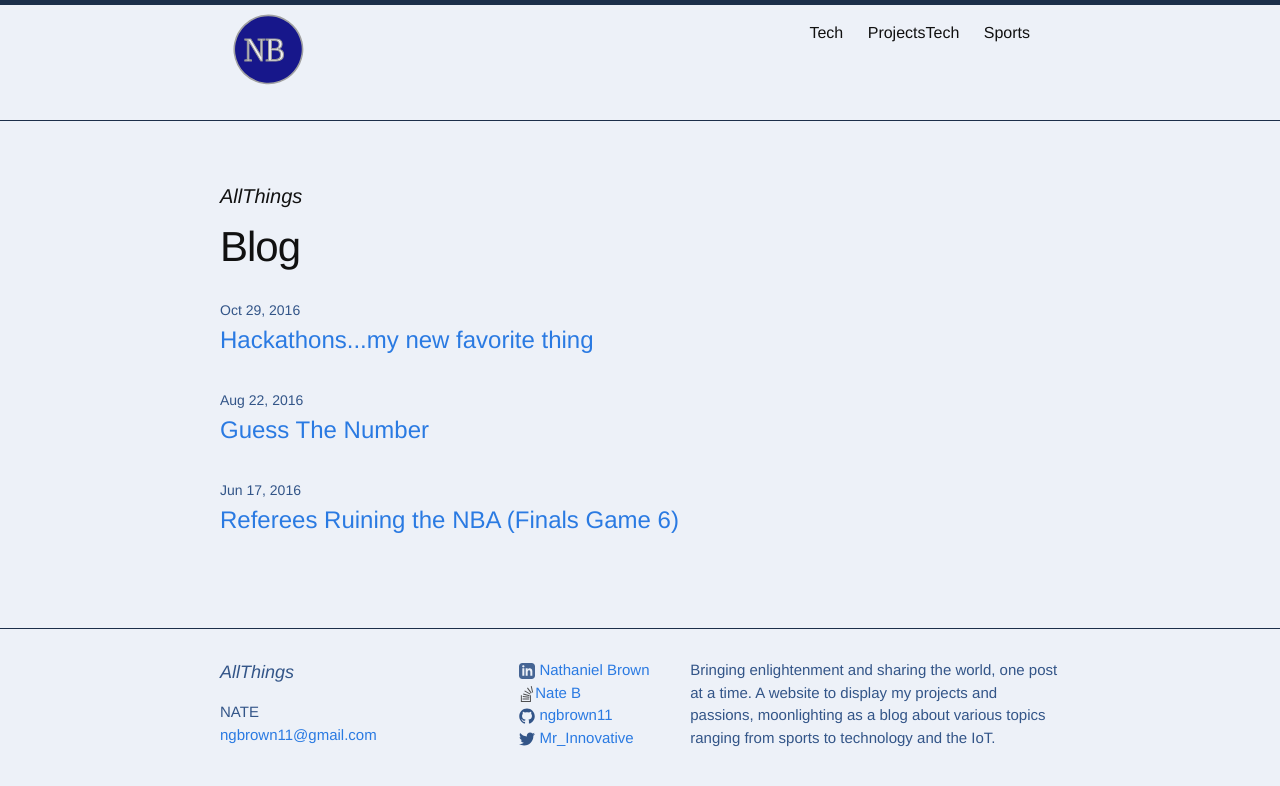
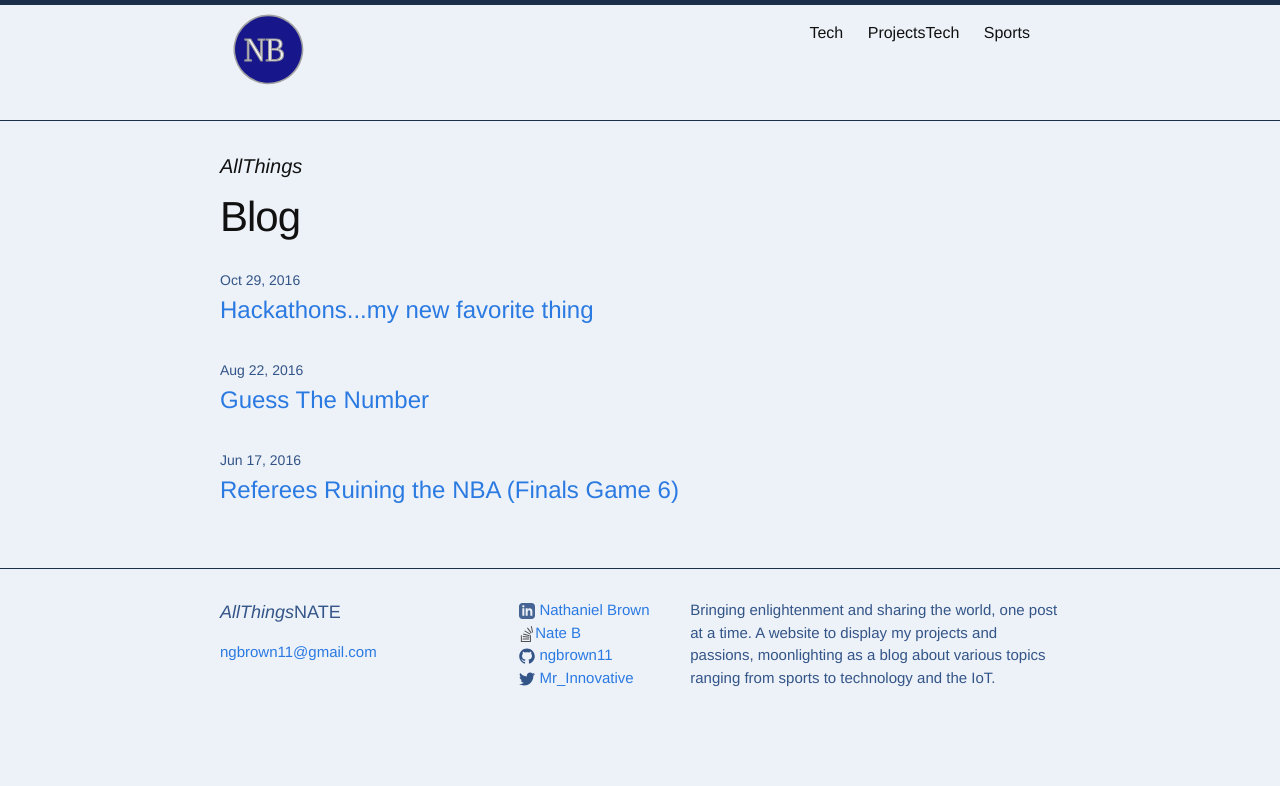
Before and after one commit to ngbrown11/ngbrown11.github.io, a Jekyll site: the page built from blog.md, in a window 1280 px wide. Shown: the top 786 px of the page. Built offline with Jekyll 4.4.1, drawn with Linux system fonts in a browser that asks for light colours; nearby versions of some CDN libraries.

Commit message:
Changed content width (& wrapper class in head-footer) & layout color. Edited posts yaml.

```diff
--- a/_includes/footer.html
+++ b/_includes/footer.html
@@ -1,11 +1,11 @@
 <footer class="site-footer">
 
-  <div class="wrapper">
+  <div class="wrapper-head-foot">
 
     <div class="footer-col-wrapper">
       <div class="footer-col footer-col-1">
         <ul class="contact-list">
-          <li><h2 class="footer-heading"><i>{{ site.title }}</i></h2>{{ site.name }}</li>
+          <li><h2 class="footer-heading"><i>{{ site.title }}</i>{{ site.name }}</h2></li>
           <li><a href="mailto:{{ site.email }}">{{ site.email }}</a></li>
         </ul>
       </div>
--- a/_includes/header.html
+++ b/_includes/header.html
@@ -1,12 +1,12 @@
 <header class="site-header">
 
-  <div class="wrapper">
+  <div class="wrapper-head-foot">
 
     <div class="myLogo">
       <a class="site-title" href="{{ site.baseurl }}/"><span class="myLogo">{% include myLogo.svg %}</span></a>
     </div>
 
-    <div class="wrapper">
+    <div class="wrapper-head-foot">
     <nav class="site-nav">
       <a href="#" class="menu-icon">
         <svg viewBox="0 0 18 15">
--- a/_sass/_base.scss
+++ b/_sass/_base.scss
@@ -156,6 +156,23 @@
 /**
  * Wrapper
  */
+ .wrapper-head-foot {
+    max-width: -webkit-calc(#{$content-width} - (#{$spacing-unit} * 2));
+    max-width:         calc(#{$content-width} - (#{$spacing-unit} * 2));
+    margin-right: auto;
+    margin-left: auto;
+    padding-right: $spacing-unit / 2;
+    padding-left: $spacing-unit / 2;
+    @extend %clearfix;
+
+    @include media-query($on-laptop) {
+        max-width: -webkit-calc(#{$content-width} - (#{$spacing-unit}));
+        max-width:         calc(#{$content-width} - (#{$spacing-unit}));
+        padding-right: $spacing-unit / 3;
+        padding-left: $spacing-unit / 3;
+    }
+}
+
 .wrapper {
     max-width: -webkit-calc(#{$content-width} - (#{$spacing-unit} * 2));
     max-width:         calc(#{$content-width} - (#{$spacing-unit} * 2));
--- a/_sass/_layout.scss
+++ b/_sass/_layout.scss
@@ -168,7 +168,6 @@
  * Page content
  */
 .page-content {
-    margin: $spacing-unit;
     padding: $spacing-unit 0;
 }
 
```
Also changed, not shown: projects.md (+1 -1 lines), _includes/icon-stackoverflow.svg.
